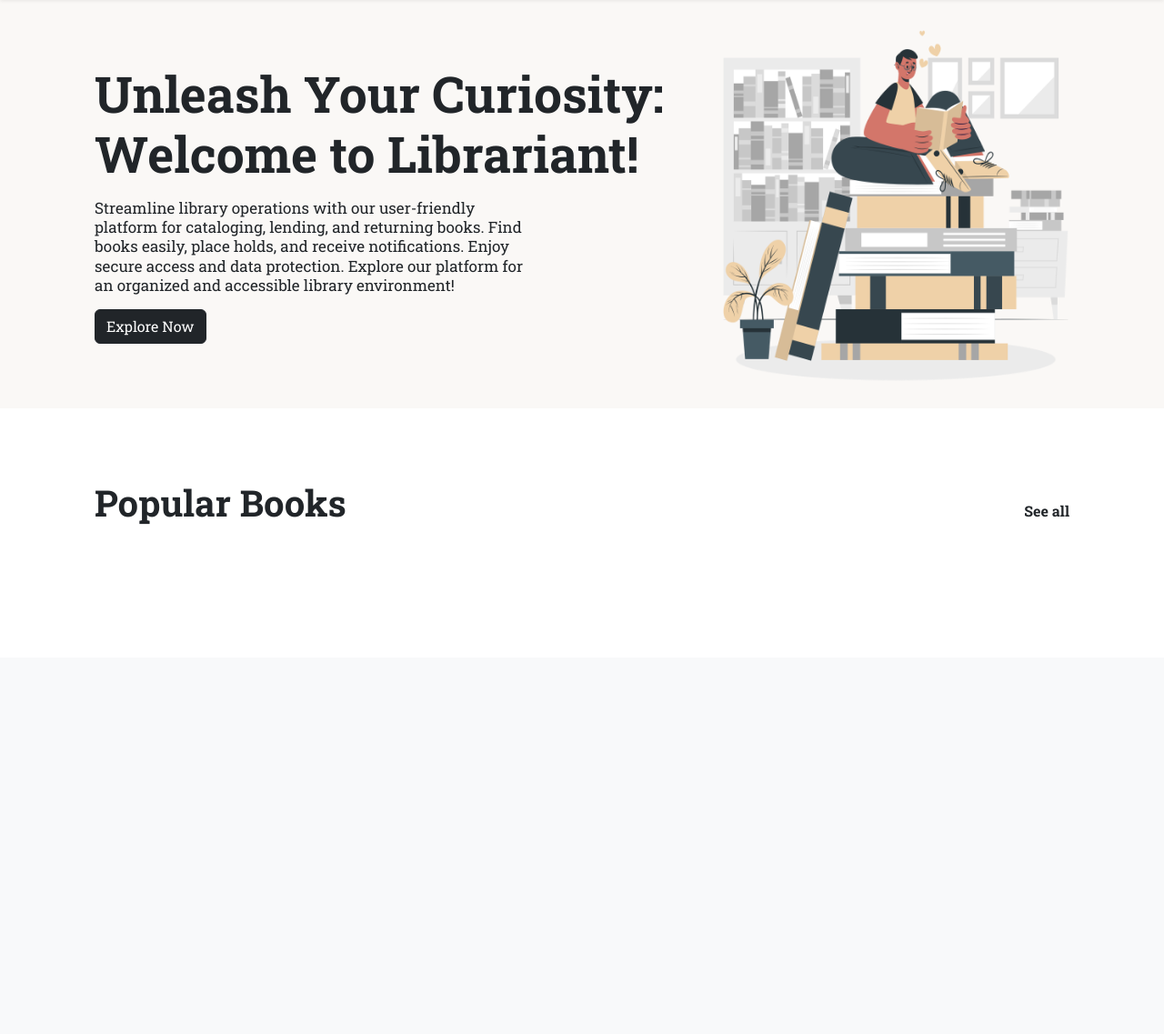
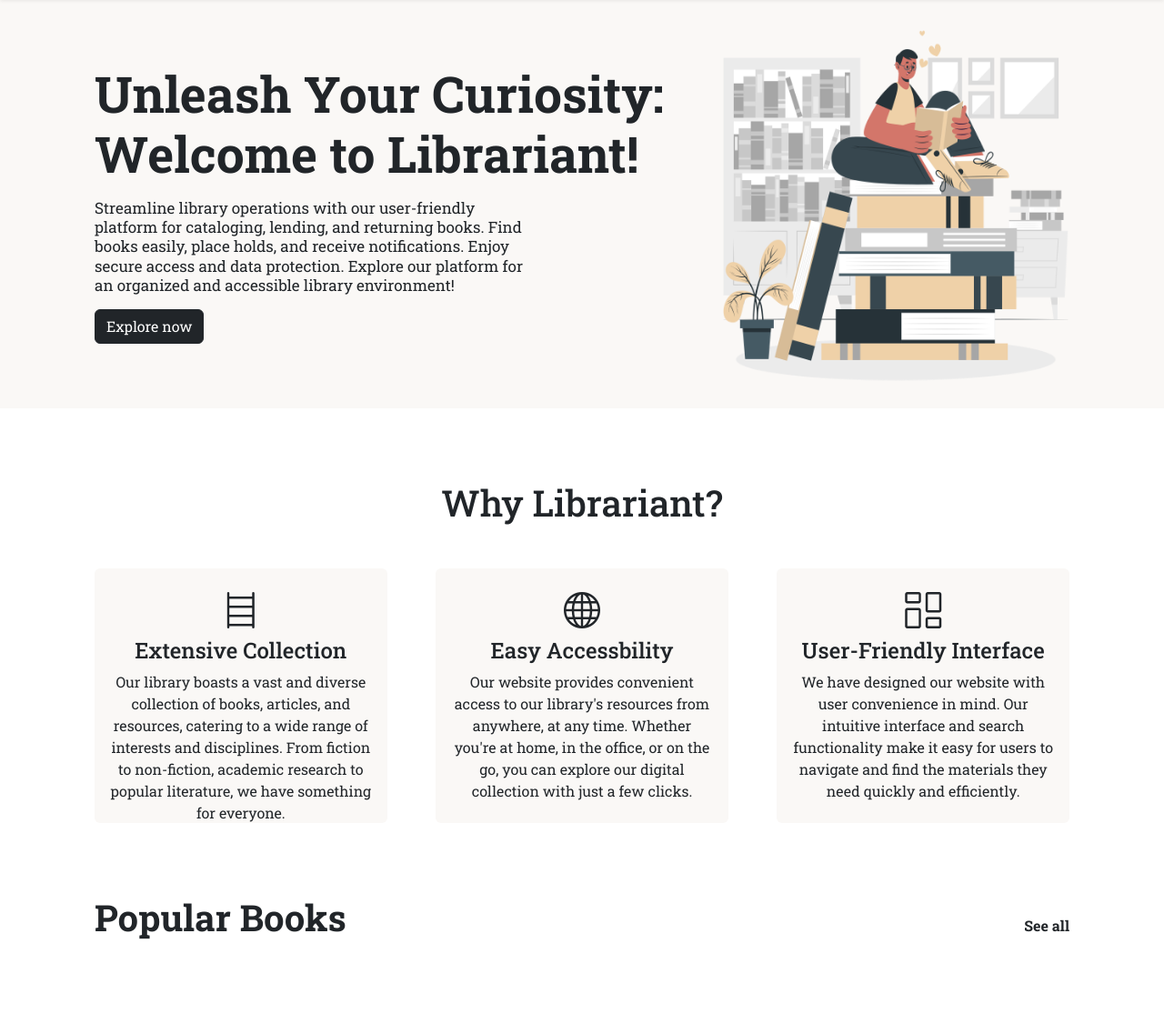
Before and after one commit to MarcoVitoC/librariant, a Laravel app: page / in a window 1280 px wide. Shown: the part 77-1214 px from the top of the page at 91% size. Before the commit the page ends 654 px from the top, so only its background shows below. Run offline with Laravel 9, Linux system fonts and the light colour scheme; data that the repository does not hold is empty; some libraries are stand-ins or nearby versions.

Commit message:
feat: add landing page attributes

```diff
--- a/app/Http/Controllers/GuestController.php
+++ b/app/Http/Controllers/GuestController.php
@@ -15,6 +15,11 @@
 
    public function welcome() {
       $books = $this->guestService->fetchBooks();
-      return view('welcome', ['books' => $books]);
+      return view('guest.welcome', ['books' => $books]);
+   }
+
+   public function books() {
+      $books = $this->guestService->fetchBooks();
+      return view('guest.books', ['books' => $books]);
    }
 }
--- a/public/css/custom.css
+++ b/public/css/custom.css
@@ -12,6 +12,10 @@
 
 .bg-champagne {
    background-color: #FAF8F6;
+}
+
+.bg-peach {
+   background-color: #F7E8D3;
 }
 
 .title-lg {
--- a/resources/views/welcome.blade.php
+++ b/resources/views/guest/welcome.blade.php
@@ -7,10 +7,30 @@
          <div class="px-4">
             <h1 class="title-lg fw-bold">Unleash Your Curiosity: <br>Welcome to Librariant!</h1>
             <h5 class="fw-normal fs-header lh-sm w-75 my-3">Streamline library operations with our user-friendly platform for cataloging, lending, and returning books. Find books easily, place holds, and receive notifications. Enjoy secure access and data protection. Explore our platform for an organized and accessible library environment!</h5>
-            <a class="btn btn-dark" href="/login" role="button">Explore Now</a>
+            <a class="btn btn-dark" href="/login" role="button">Explore now</a>
          </div>
          <div class="align-items-center">
             <img src="{{ asset('images/banner.png') }}" alt="Library" width="430px" height="450px">
+         </div>
+      </div>
+   </div>
+   <div class="m-6">
+      <h1 class="text-center">Why Librariant?</h1>
+      <div class="d-flex align-items-baseline justify-content-between my-5 px-4">
+         <div class="w-30 text-center bg-champagne rounded p-3" style="height: 280px;">
+            <i class="bi bi-bookshelf fs-1"></i>
+            <h4>Extensive Collection</h4>
+            <p>Our library boasts a vast and diverse collection of books, articles, and resources, catering to a wide range of interests and disciplines. From fiction to non-fiction, academic research to popular literature, we have something for everyone.</p>
+         </div>
+         <div class="w-30 text-center bg-champagne rounded p-3" style="height: 280px;">
+            <i class="bi bi-globe fs-1"></i>
+            <h4>Easy Accessbility</h4>
+            <p>Our website provides convenient access to our library's resources from anywhere, at any time. Whether you're at home, in the office, or on the go, you can explore our digital collection with just a few clicks.</p>
+         </div>
+         <div class="w-30 text-center bg-champagne rounded p-3" style="height: 280px;">
+            <i class="bi bi-columns-gap fs-1"></i>
+            <h4>User-Friendly Interface</h4>
+            <p>We have designed our website with user convenience in mind. Our intuitive interface and search functionality make it easy for users to navigate and find the materials they need quickly and efficiently.</p>
          </div>
       </div>
    </div>
@@ -30,7 +50,7 @@
                   <div class="card-body">
                      <h5 class="card-title">{{ $book->book_title }}</h5>
                      <p class="card-text">by: {{ $book->author }}</p>
-                     <a href="/login" class="btn btn-dark">Borrow</a>
+                     <a href="/register" class="btn btn-dark">Borrow</a>
                   </div>
                </div>
                @php
--- a/resources/views/layouts/navbar.blade.php
+++ b/resources/views/layouts/navbar.blade.php
@@ -1,12 +1,12 @@
 <nav class="navbar navbar-expand-lg bg-body-tertiary shadow-sm">
    <div class="container-fluid mx-6">
-      <a class="navbar-brand" href="/"><img src="{{ asset('images/Librariant Logo (Light Mode).png') }}" alt="Librariant" width="160px" height="50px"></a>
+      <a class="navbar-brand" href="{{ route('guest.welcome') }}"><img src="{{ asset('images/Librariant Logo (Light Mode).png') }}" alt="Librariant" width="160px" height="50px"></a>
       <button class="navbar-toggler" type="button" data-bs-toggle="collapse" data-bs-target="#navbarNavAltMarkup" aria-controls="navbarNavAltMarkup" aria-expanded="false" aria-label="Toggle navigation">
          <span class="navbar-toggler-icon"></span>
       </button>
       <div class="collapse navbar-collapse mx-2" id="navbarNavAltMarkup">
          <div class="navbar-nav mx-2">
-         <a class="nav-link active mx-3 fw-semibold" aria-current="page" href="/">Home</a>
+         <a class="nav-link active mx-3 fw-semibold" aria-current="page" href="{{ route('guest.welcome') }}">Home</a>
          @if (!Auth::check())
             <a class="nav-link mx-3 fw-semibold" href="/books">Books</a>
          @else
--- a/routes/web.php
+++ b/routes/web.php
@@ -9,7 +9,8 @@
 use App\Http\Controllers\BookController;
 
 Route::middleware(['guest'])->group(function() {
-   Route::get('/', [GuestController::class, 'welcome'])->name('welcome');
+   Route::get('/', [GuestController::class, 'welcome'])->name('guest.welcome');
+   Route::get('/books', [GuestController::class, 'books'])->name('guest.books');
 
    Route::get('/login', [LoginController::class, 'login'])->name('login');
    Route::post('/login', [LoginController::class, 'authenticate'])->name('login.authenticate');
```
Also changed, not shown: resources/views/guest/about-us.blade.php (added), resources/views/guest/books.blade.php (added), resources/views/guest/faq.blade.php (added).
